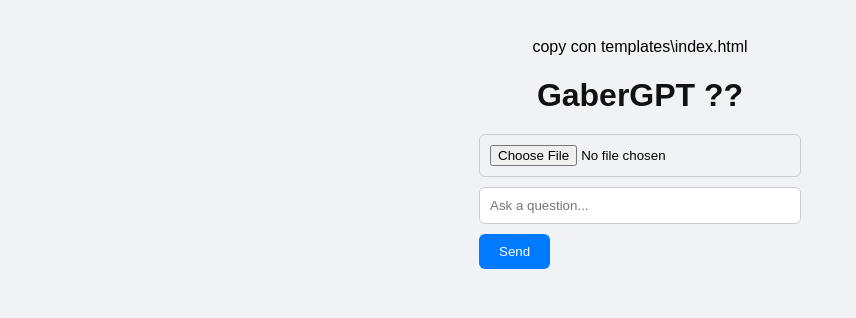
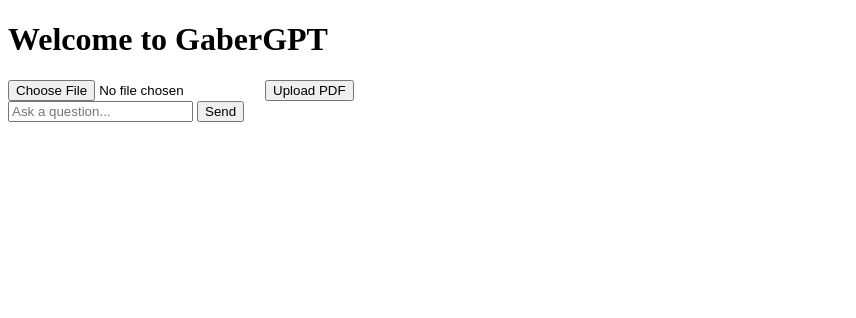
Before and after one commit to gabriel1622/ai-chatbot, a Flask app: page / in a window 1280 px wide. Shown: the top 318 px of the page, without its empty margins (0-856 px from the left). Run offline with Flask 3, Linux system fonts and the light colour scheme.

Commit message:
Fix split form upload and question submission

```diff
--- a/templates/index.html
+++ b/templates/index.html
@@ -1,67 +1,26 @@
 <!DOCTYPE html>
-copy con templates\index.html
-<!DOCTYPE html>
-<html lang="en">
+<html>
 <head>
-  <meta charset="UTF-8">
-  <title>GaberGPT</title>
-  <style>
-    body {
-      font-family: Arial, sans-serif;
-      background-color: #f0f2f5;
-      display: flex;
-      flex-direction: column;
-      align-items: center;
-      justify-content: flex-start;
-      padding: 30px;
-    }
-    h1 {
-      color: #111;
-      margin-bottom: 20px;
-    }
-    form {
-      margin-bottom: 20px;
-    }
-    input[type="text"], input[type="file"] {
-      padding: 10px;
-      border-radius: 6px;
-      border: 1px solid #ccc;
-      width: 300px;
-      margin-bottom: 10px;
-    }
-    button {
-      padding: 10px 20px;
-      border: none;
-      border-radius: 6px;
-      background-color: #007bff;
-      color: white;
-      cursor: pointer;
-    }
-    button:hover {
-      background-color: #0056b3;
-    }
-    .response-box {
-      background: white;
-      border: 1px solid #ccc;
-      border-radius: 10px;
-      padding: 15px;
-      max-width: 600px;
-      margin-top: 10px;
-    }
-  </style>
+    <title>GaberGPT AI Chatbot</title>
 </head>
 <body>
-  <h1>GaberGPT ??</h1>
-  <form method="POST" enctype="multipart/form-data">
-    <input type="file" name="pdf_file" required><br>
-    <input type="text" name="user_input" placeholder="Ask a question..." required><br>
-    <button type="submit">Send</button>
-  </form>
+    <h1>Welcome to GaberGPT</h1>
 
-  {% if response %}
-    <div class="response-box">
-      <strong>AI:</strong> {{ response }}
-    </div>
-  {% endif %}
+    <!-- Upload Form -->
+    <form method="POST" enctype="multipart/form-data">
+        <input type="file" name="pdf_file" accept="application/pdf" />
+        <button type="submit">Upload PDF</button>
+    </form>
+
+    <!-- Question Form (NO file input here) -->
+    <form method="POST">
+        <input type="text" name="user_input" placeholder="Ask a question..." required />
+        <button type="submit">Send</button>
+    </form>
+
+    {% if response %}
+        <h2>AI:</h2>
+        <p>{{ response }}</p>
+    {% endif %}
 </body>
 </html>
```
